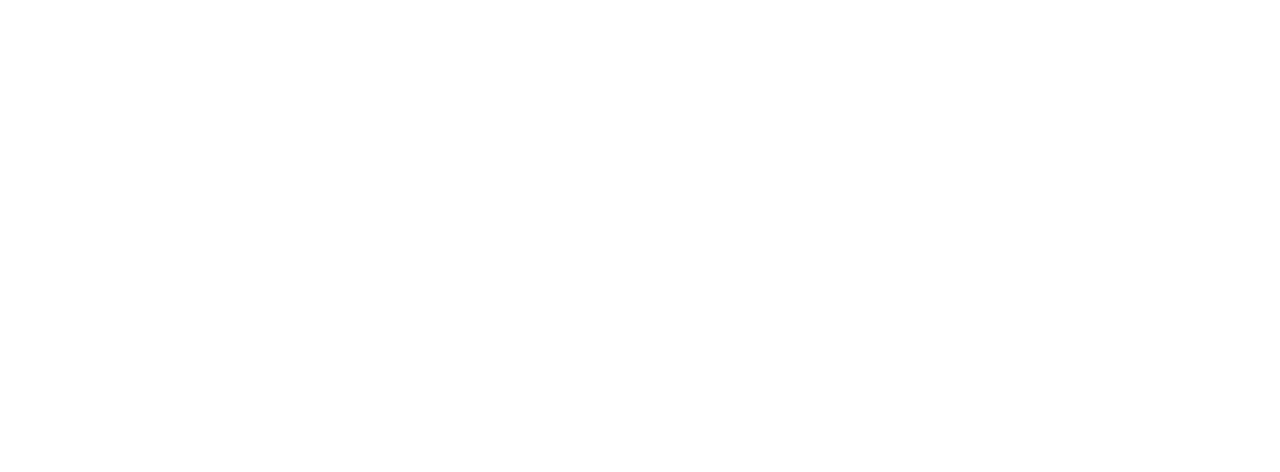
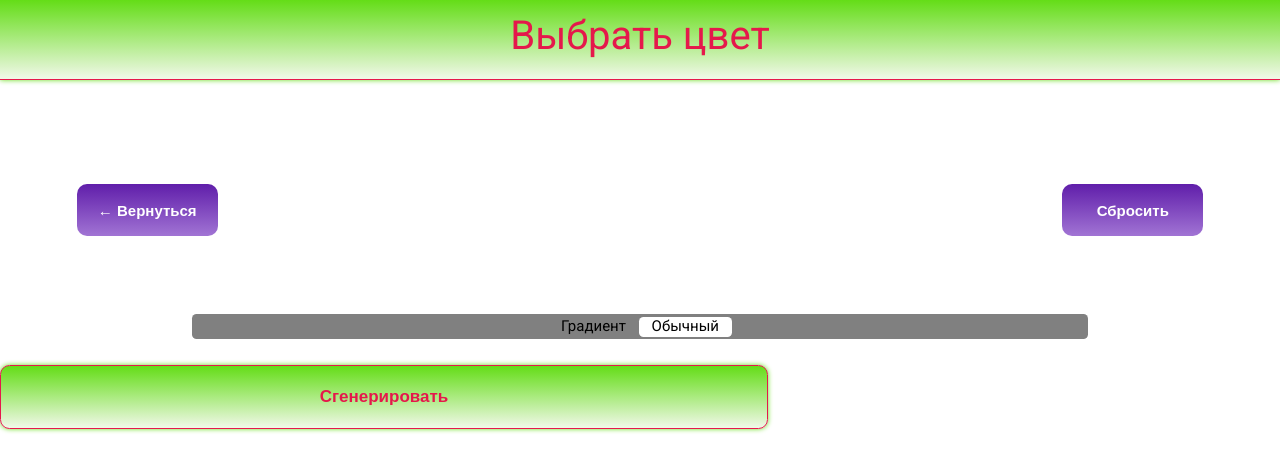
Before and after one commit to Rustam9724/random-app, a React (Create React App) app in the folder random-app/: page /color-randomiser in a window 1280 px wide. Before the commit this address had no page. Shown: the top 472 px of the page. Built offline with nearby package versions, Linux system fonts and the light colour scheme.

Commit message:
init: color randomiser

```diff
--- a/random-app/src/App.js
+++ b/random-app/src/App.js
@@ -5,6 +5,7 @@
 import NumberRandomiser from './components/NumberRandomiser';
 import LetterRandomiser from './components/LetterRandomiser';
 import YesOrNoRandomiser from './components/YesOrNoRandomiser';
+import ColorRandomiser from './components/ColorRandomiser';
 
 function App() {
   return (<>
@@ -16,6 +17,7 @@
         <Route path="/number-randomiser/" element={<NumberRandomiser />} />
         <Route path="/letter-randomiser/" element={<LetterRandomiser />} />
         <Route path="/yesno-randomiser/" element={<YesOrNoRandomiser />} />
+        <Route path="/color-randomiser/" element={<ColorRandomiser />} />
       </Routes>
     </Router>
   </>)
--- /dev/null
+++ b/random-app/src/components/ColorRandomiser.jsx
@@ -0,0 +1,52 @@
+import { Link } from "react-router-dom";
+import { useState } from "react";
+
+function ColorRandomiser() {
+    const [color, setColor] = useState('white');
+    const [isGradient, setIsGradient] = useState(false);
+
+    function reset() {
+        setColor('white');
+    }
+
+    function getColor() {
+        if (isGradient) {
+            setColor(`linear-gradient(rgb(${Math.floor(Math.random() * 256)}, ${Math.floor(Math.random() * 256)}, ${Math.floor(Math.random() * 256)}), rgb(${Math.floor(Math.random() * 256)}, ${Math.floor(Math.random() * 256)}, ${Math.floor(Math.random() * 256)}))`)
+        } else {
+            setColor(`rgb(${Math.floor(Math.random() * 256)}, ${Math.floor(Math.random() * 256)}, ${Math.floor(Math.random() * 256)})`);
+        }
+    }
+
+    const sectionStyle = {
+        background: color,
+    }
+
+    return (
+        <section className="color-section" style={sectionStyle}>
+            <header className="header color-header">
+                Выбрать цвет
+            </header>
+            <div className="control-panel">
+                <Link to="/">
+                    <button className="control-btn">← Вернуться</button>
+                </Link>
+                <button className="control-btn" onClick={reset}>Сбросить</button>
+            </div>
+            <main className="color-main">
+                <div className="color-inputs">
+                    <input className="color-input" type="radio" name="color-gradient" id="color-gradient-on" checked={isGradient} onChange={() => setIsGradient(!isGradient)} hidden/>
+                    <label className="color-label" htmlFor="color-gradient-on">
+                        Градиент
+                    </label>
+                    <input className="color-input" type="radio" name="color-language" id="color-gradient-off"  checked={!isGradient} onChange={() => setIsGradient(!isGradient)} hidden/>
+                    <label className="color-label" htmlFor="color-gradient-off">
+                        Обычный
+                    </label>
+                </div>
+                <button className="btn yesno-btn" onClick={getColor}>Сгенерировать</button>
+            </main>
+        </section>
+    )
+}
+
+export default ColorRandomiser;
--- a/random-app/src/components/Main.jsx
+++ b/random-app/src/components/Main.jsx
@@ -37,8 +37,10 @@
                 </Link>
             </div>
             <div className="random-card">
-                <p className="random-card__icon">&#127912;</p>
-                <p className="random-card__type">Цвета</p>
+                <Link to={"/color-randomiser"}>
+                    <p className="random-card__icon">&#127912;</p>
+                    <p className="random-card__type">Цвета</p>
+                </Link>
             </div>
         </div>
     </>
--- a/random-app/src/index.css
+++ b/random-app/src/index.css
@@ -952,3 +952,57 @@
   width: 60%; /*150px*/
   height: 8vh;
 }
+
+.color-section {
+  height: 100vh;
+}
+
+.letters-inputs {
+  background-color: gray;
+  width: 70%;
+  display: flex;
+  justify-content: center;
+  margin: 0 auto 3.2vh;
+  height: 2.5rem;
+  align-items: center;
+  border-radius: 0.36vw
+}
+
+@media (max-width: 413px) {
+  .letters-inputs {
+    width: 95%;
+    border-radius: 2vw;
+  }
+}
+
+@media (width: 414px) and (height: 896px) {
+  .letters-inputs {
+    width: 75%;
+  }
+}
+
+.color-inputs {
+  background-color: gray;
+  width: 70%;
+  display: flex;
+  justify-content: center;
+  margin: 0 auto 3.2vh;
+  height: 2.5rem;
+  align-items: center;
+  border-radius: 0.36vw
+}
+
+.color-label {
+  cursor: pointer;
+  font-size: 1.5rem;
+  height: 2rem;
+  line-height: 120%;
+  background-color: gray;
+  border-radius: 0.36vw;
+  padding: 0 1.6vh;
+}
+
+.color-input:checked + .color-label {
+  background-color: white;
+  cursor:context-menu;
+}
```
